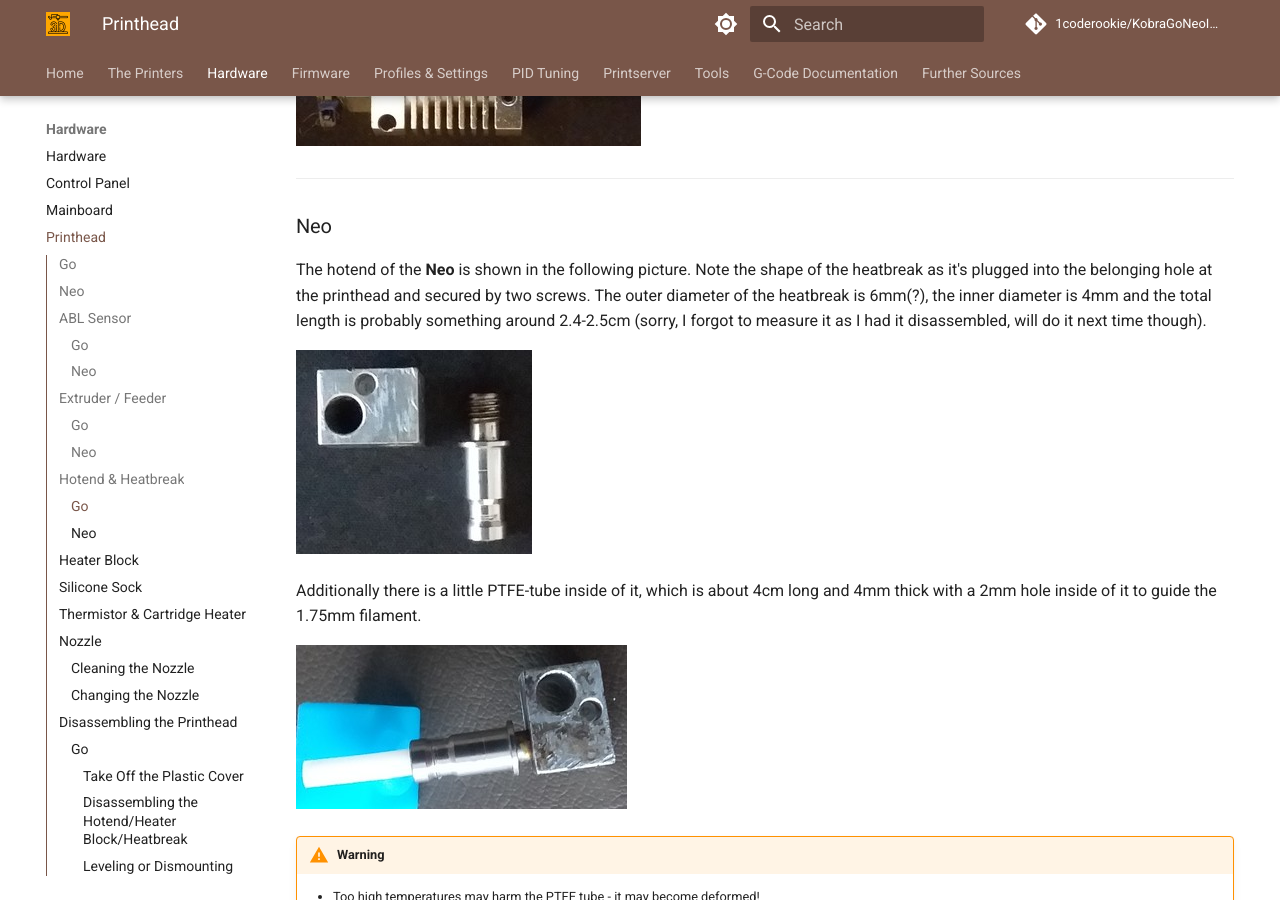
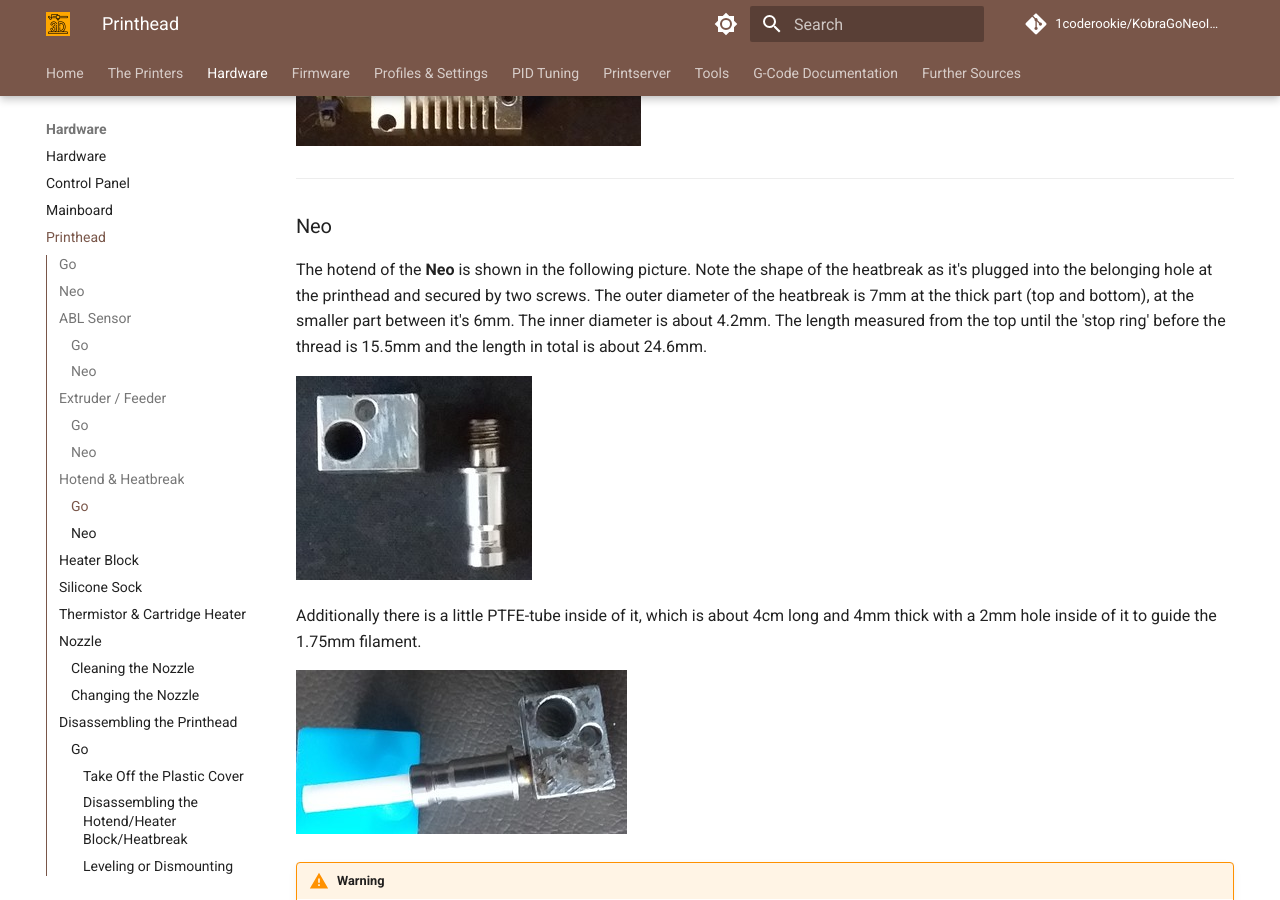
Before and after one commit to 1coderookie/KobraGoNeoInsights, an MkDocs documentation site: the page built from docs/hardware/printhead.md, in a window 1280 px wide and 900 px high, scrolled down 6218 px. Built offline with MkDocs 1.6.1 and Material for MkDocs 9.7.7, drawn with Linux system fonts in a browser that asks for light colours; comment, search, counter and statistics services are not loaded.

Commit message:
Update printhead.md

```diff
--- a/docs/hardware/printhead.md
+++ b/docs/hardware/printhead.md
@@ -103,7 +103,7 @@ The hotend of the **Go** is shown in the next pictures. In the second picture yo
 
 ### Neo
 
-The hotend of the **Neo** is shown in the following picture. Note the shape of the heatbreak as it's plugged into the belonging hole at the printhead and secured by two screws. The outer diameter of the heatbreak is 6mm(?), the inner diameter is 4mm and the total length is probably something around 2.4-2.5cm (sorry, I forgot to measure it as I had it disassembled, will do it next time though).
+The hotend of the **Neo** is shown in the following picture. Note the shape of the heatbreak as it's plugged into the belonging hole at the printhead and secured by two screws. The outer diameter of the heatbreak is 7mm at the thick part (top and bottom), at the smaller part between it's 6mm. The inner diameter is about 4.2mm. The length measured from the top until the 'stop ring' before the thread is 15.5mm and the length in total is about 24.6mm.
 
 ![Hotend](../assets/images/head_neo_block-hotend-disass_web.jpg)
 
```
